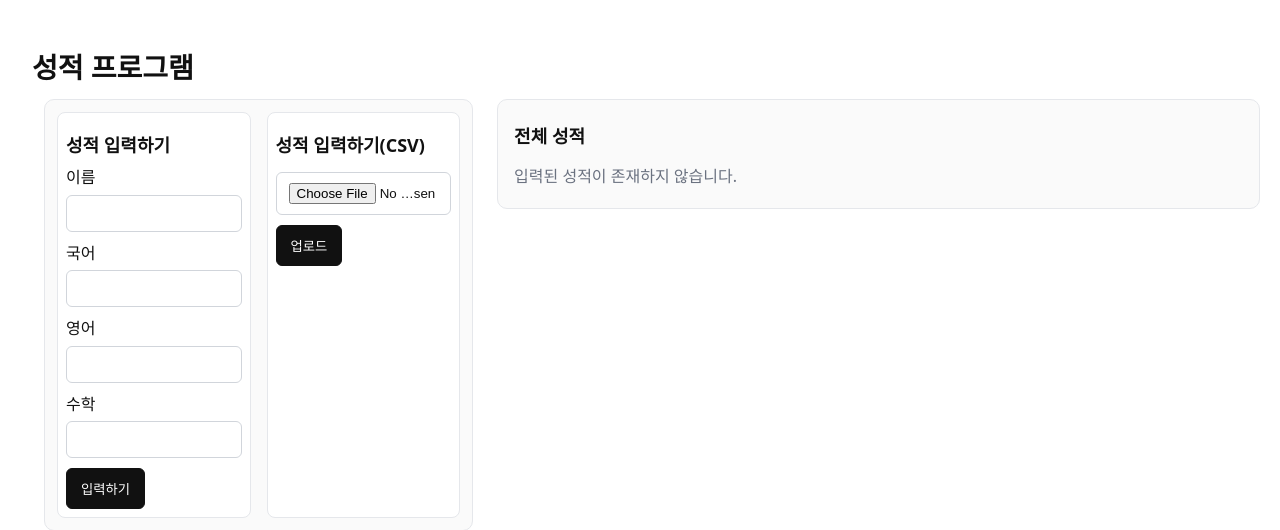
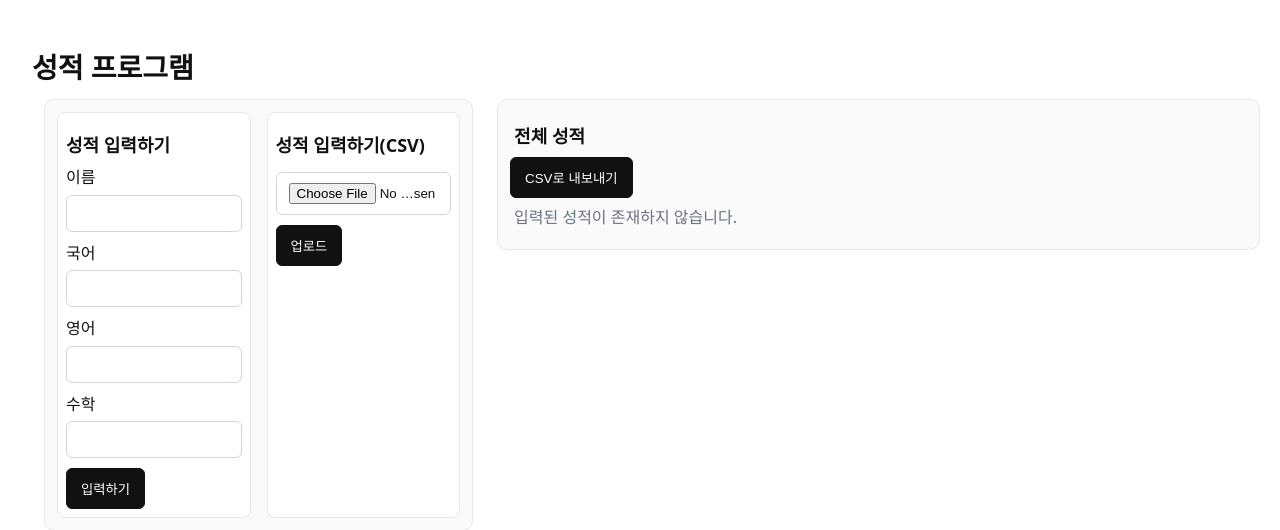
Before and after one commit to tasueom/20251020-score-Matplotlib, a Flask app: template templates/index.html in a window 1280 px wide. Shown: the top 530 px of the page. Run offline with Flask 3, Linux system fonts and the light colour scheme; the template is opened without the code that fills it, so the values that code supplies are empty; parts of the project's set-up code (start-up, migrations or seed data) failed here and were passed over.

Commit message:
feat: 성적 테이블을 csv 파일로 내보내는 기능 추가

```diff
--- a/app.py
+++ b/app.py
@@ -83,6 +83,17 @@ def add_csv():
     flash("CSV 업로드가 완료되었습니다.")
     return redirect(url_for("index"))
 
+@app.route("/export")
+def export():
+    rows = db.get_all_scores()
+    df = pd.DataFrame(rows, columns=["이름","국어","영어","수학","총점","평균","석차"])
+    try:
+        df.to_csv("scores.csv", encoding="utf-8-sig")
+        flash("내보내기 성공")
+    except:
+        flash("내보내기 도중 오류가 발생하였습니다.")
+    return redirect(url_for("index"))
+
 # Flask 서버 실행
 if __name__ == "__main__":
     db.init_db()
--- a/templates/index.html
+++ b/templates/index.html
@@ -51,6 +51,9 @@
         </div>
         <div class="right content">
             <h3>전체 성적</h3>
+            <form action="{{url_for('export')}}">
+                <button type="submit">CSV로 내보내기</button>
+            </form>
             {% if not score_list %}
             <p class="noti">입력된 성적이 존재하지 않습니다.</p>
             {% else %}
```
